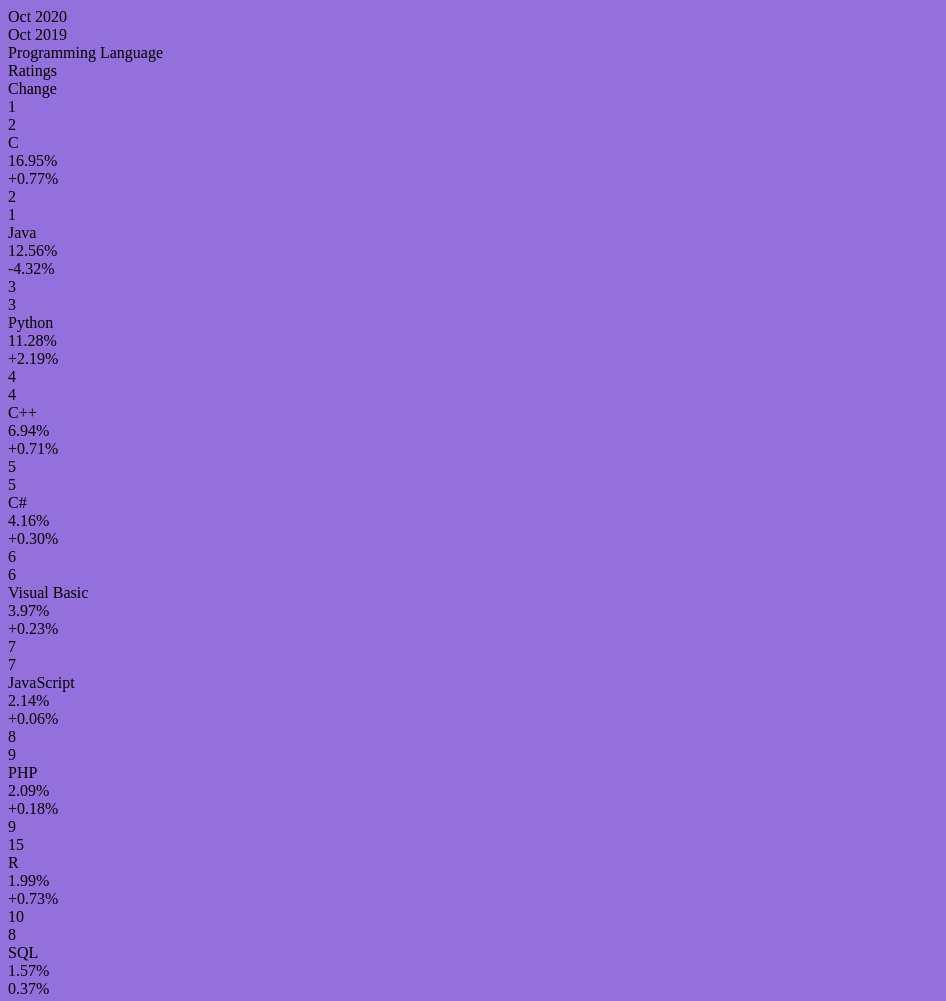
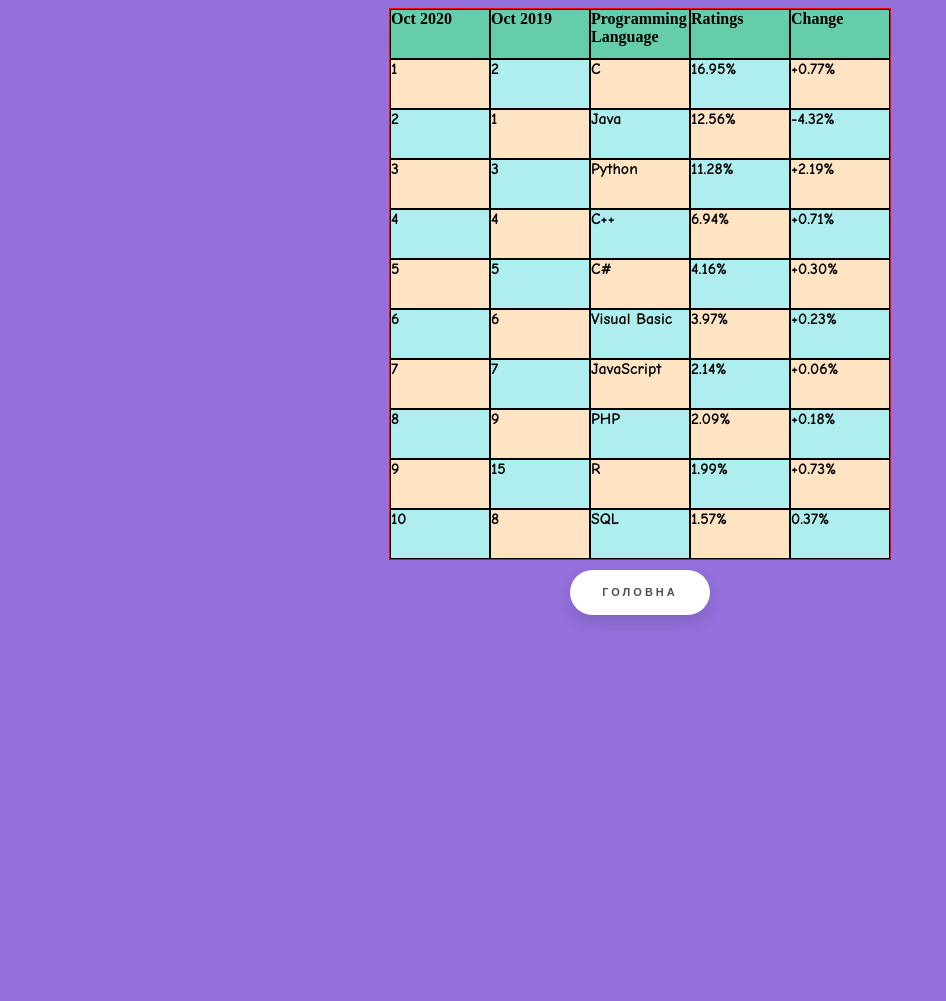
Before and after one commit to Pashko-V/Pashko-V.github.io, a plain HTML site: page 4.html in a window 1280 px wide. Shown: the top 1001 px of the page, without its empty margins (0-946 px from the left). After the commit the page ends 800 px from the top, so only its background shows below. Drawn offline with Linux system fonts and the light colour scheme.

Commit message:
Update style.css

```diff
--- a/style.css
+++ b/style.css
@@ -26,15 +26,15 @@
 }
 
 body {
-	background-color:#9370DB;
+  background-color:#9370DB;
 }
 
 .golov{
-	color:#FFE4C4;
+  color:#FFE4C4;
 }
 
 .info{
-	color:#FFE4B5;
+  color:#FFE4B5;
 }
 
 .graph{
@@ -71,3 +71,54 @@ body {
   width: 250px;
   float: left;
 }
+
+.table{
+  width: 500px;
+  height: 550px;
+  border: 1px solid red;
+  margin-left: auto;
+  margin-right: auto;
+}
+
+.cell{
+  width: 100px;
+  height: 50px;
+  border:1px solid black;
+  float:left;
+  box-sizing: border-box;
+  font-family: Comic Sans MS, Comic Sans, cursive;
+  font-weight: bold;
+}
+
+.cell1{
+  width: 100px;
+  height: 50px;
+  border:1px solid black;
+  float:left;
+  box-sizing: border-box;
+  font-weight: 800;
+}
+
+.row:nth-child(odd)>.cell:nth-child(odd){
+  background-color: #AFEEEE;
+}
+
+.row:nth-child(even)>.cell:nth-child(even){
+  background-color: #AFEEEE;
+}
+
+.row:nth-child(odd)>.cell:nth-child(even){
+  background-color: #FFE4C4;
+}
+
+.row:nth-child(odd)>.cell1:nth-child(even){
+  background-color: #66CDAA;
+}
+
+.row:nth-child(odd)>.cell1:nth-child(odd){
+  background-color: #66CDAA;
+}
+
+.row:nth-child(even)>.cell:nth-child(odd){
+  background-color: #FFE4C4;
+}
```
